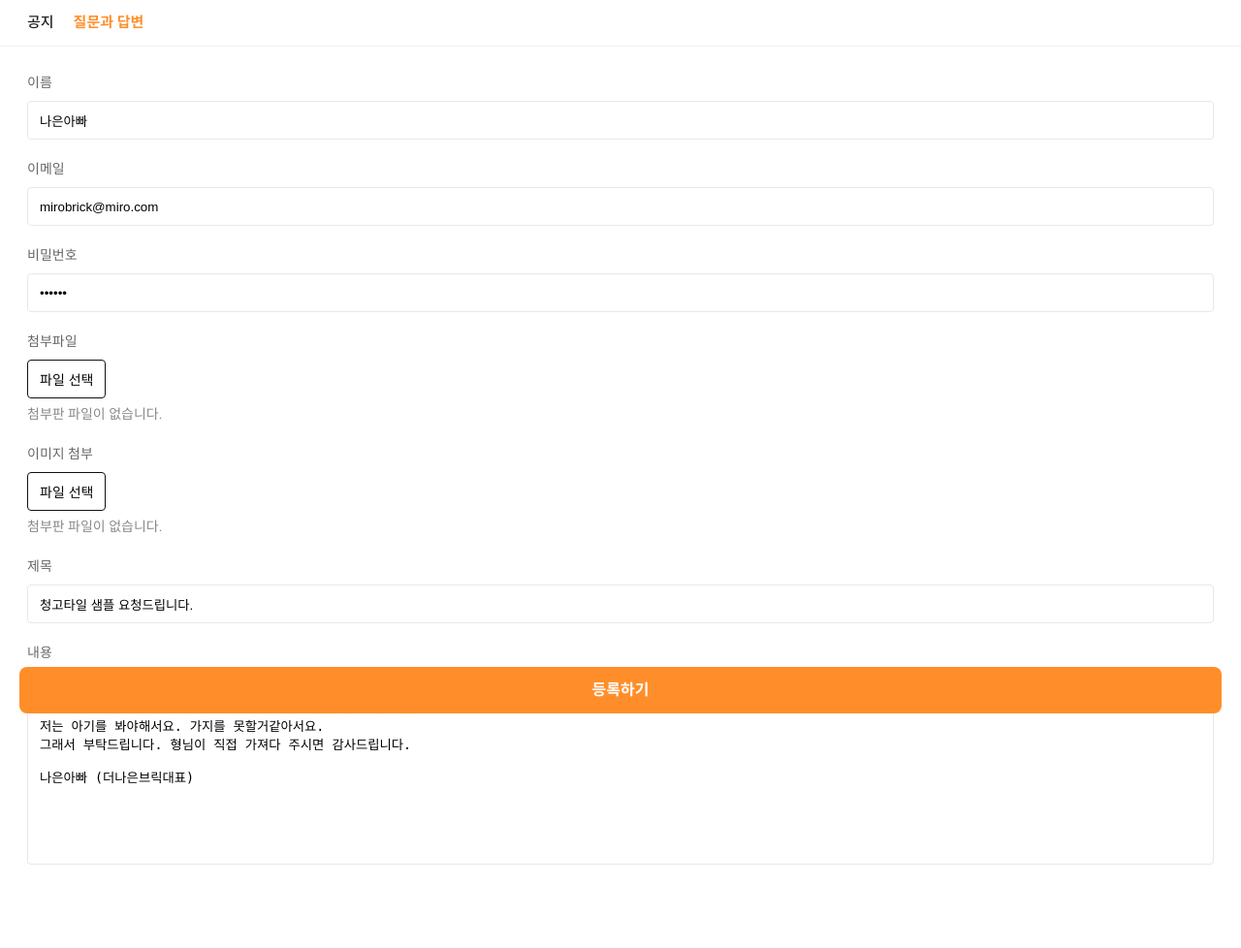
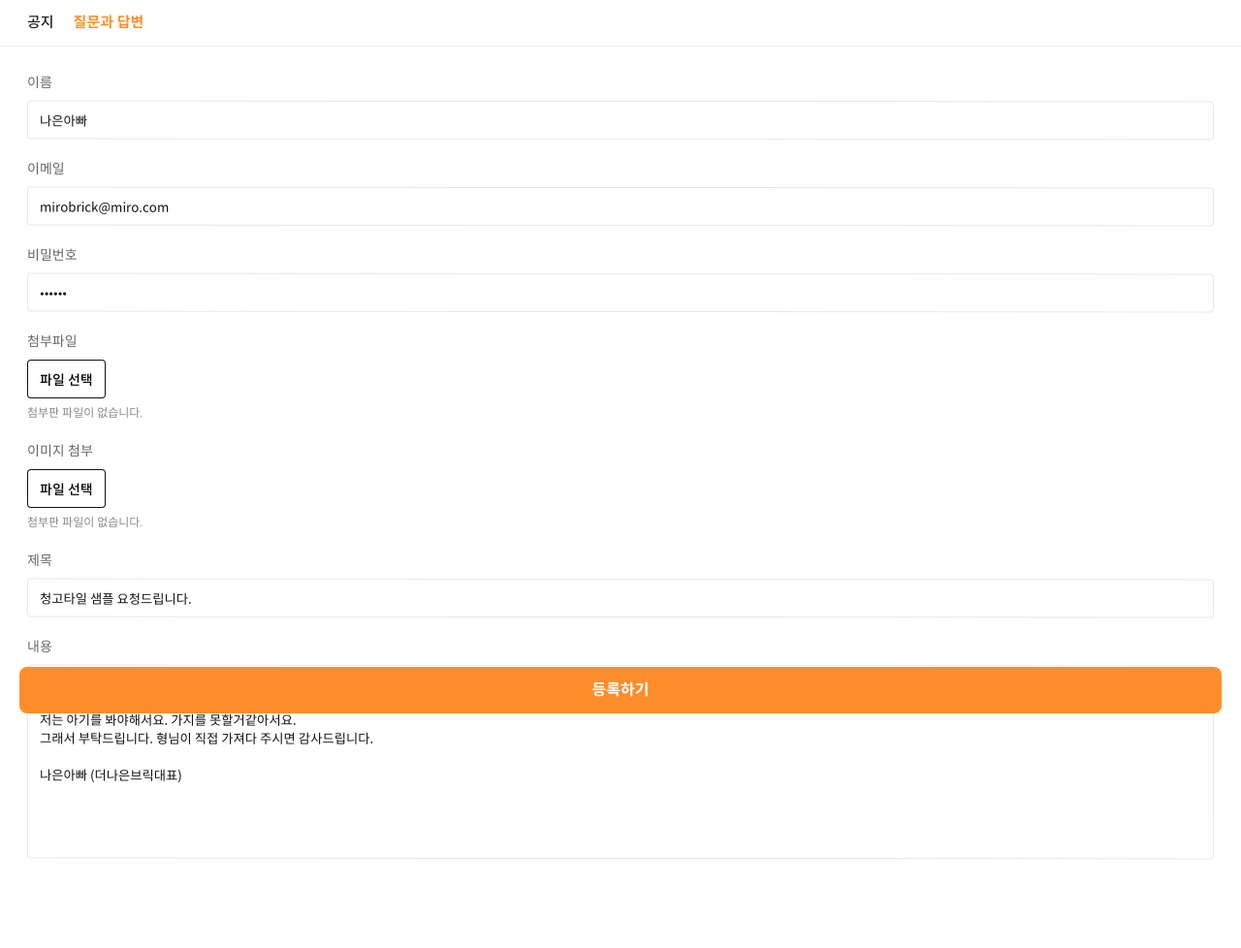
Before and after one commit to Ankooooooo/miro-brick, a PHP site: page /pages/qna_write.html in a window 1280 px wide. Shown: the part 52-1030 px from the top of the page at 97% size. After the commit the page ends 938 px from the top, so only its background shows below. Run offline with PHP 8.4, Linux system fonts and the light colour scheme.

Commit message:
btn, input, textarea 폰트적용, paginatino is-home 컬러 변경, 파일 is-empty font size 변경

```diff
--- a/assets/css/index.css
+++ b/assets/css/index.css
@@ -750,6 +750,8 @@ body > footer .footer__content:not(.open) .footer__content-title::after {
   font-weight: 500;
   border-radius: 0.4rem;
   border: 0.1rem solid #111111;
+  font-family: "Noto Sans KR";
+  transform: rotate(0.04deg);
 }
 .btn.is-secondary:focus, .btn.is-secondary:active {
   background-color: #FF8E2A;
@@ -869,9 +871,13 @@ body > footer .footer__content:not(.open) .footer__content-title::after {
 .pagination span {
   padding-top: 1rem;
   color: #888888;
+  margin: 0 0.8rem;
 }
 .pagination a.is-disabled {
   opacity: 0.3;
+}
+.pagination a.is-disabled > .icon {
+  cursor: default;
 }
 .pagination .num {
   padding: 0.4rem 0;
@@ -888,6 +894,7 @@ body > footer .footer__content:not(.open) .footer__content-title::after {
 }
 .pagination .num.is-home {
   background-color: #EBEBEB;
+  color: #111;
 }
 .pagination .num.is-active {
   background-color: #FF8E2A;
@@ -918,11 +925,17 @@ body > footer .footer__content:not(.open) .footer__content-title::after {
 .form__input {
   padding: 0 1.2rem;
   height: 4rem;
+  font-family: "Noto Sans KR";
+  transform: rotate(0.04deg);
+  color: #111;
 }
 
 .form__textarea {
   padding: 0.8rem 1.2rem;
   resize: none;
+  font-family: "Noto Sans KR";
+  transform: rotate(0.04deg);
+  color: #111;
 }
 
 input[type=file] {
@@ -1748,6 +1761,7 @@ input[type=file] {
 }
 .board .file .file__list li.is-empty {
   color: #888888;
+  font-size: 1.2rem;
 }
 .board .file .file__list li span {
   display: inline-block;
@@ -1762,6 +1776,7 @@ input[type=file] {
   display: inline-block;
   width: 2rem;
   height: 2rem;
+  margin-left: 0.4rem;
   vertical-align: middle;
   background-repeat: no-repeat;
   background-position: center;
@@ -1939,6 +1954,9 @@ input[type=file] {
   .board .file .file__list li + li {
     margin-left: 0.8rem;
     margin-top: 0;
+  }
+  .board .file .file__list li.is-empty {
+    font-size: 1.3rem;
   }
   .board .file .file__list li span {
     max-width: 35.3rem;
--- a/assets/js/base.js
+++ b/assets/js/base.js
@@ -163,7 +163,7 @@ function headerFixedTop() {
         el.navigation.style.top = isPc ? '' : `${height['header']}px` ;
     }
 
-    el.main.style.marginTop = isPc ? '' : `${height['header'] + height['nav']}px`;
+    el.main.style.top = isPc ? '' : `${height['header'] + height['nav']}px`;
 }
 
 window.isTop = false;
@@ -175,7 +175,7 @@ function hadnleScroll() {
     const el = el_navigation && !window.isDetail ? el_navigation : el_header;
 
     if(!isTop && window.viewport !== 'pc')  {
-        el.classList.add('headerShadow');
+        el.classList && el.classList.add('headerShadow');
     } else {
         el.classList && el.classList.remove('headerShadow');
     }
--- a/assets/scss/component/_button.scss
+++ b/assets/scss/component/_button.scss
@@ -26,6 +26,8 @@
         font-weight: 500;
         border-radius: 0.4rem;
         border: 0.1rem solid $gray-111;
+        font-family: 'Noto Sans KR';
+        transform: rotate(0.04deg);
 
         &:focus,
         &:active {
--- a/assets/scss/component/_form.scss
+++ b/assets/scss/component/_form.scss
@@ -25,11 +25,17 @@
 .form__input {
     padding: 0 1.2rem;
     height: 4rem;
+    font-family: 'Noto Sans KR';
+    transform: rotate(0.04deg);
+    color: #111;
 }
 
 .form__textarea {
     padding: 0.8rem 1.2rem;
     resize: none;
+    font-family: 'Noto Sans KR';
+    transform: rotate(0.04deg);
+    color: #111;
 }
 
 //file
--- a/assets/scss/component/_pagination.scss
+++ b/assets/scss/component/_pagination.scss
@@ -20,12 +20,16 @@
     span {
         padding-top: 1rem;
         color: $gray-888;
+        margin: 0 0.8rem;
     }
 
 
     a {
         &.is-disabled {
             opacity: 0.3;
+            > .icon {
+                cursor: default;
+            }
         }
     }
 
@@ -45,6 +49,7 @@
 
         &.is-home {
             background-color: #EBEBEB;
+            color: #111;
         }
 
         &.is-active {
--- a/assets/scss/contents/_contents.scss
+++ b/assets/scss/contents/_contents.scss
@@ -228,6 +228,7 @@ main {
 
                 &.is-empty {
                     color: $gray-888;
+                    font-size: 1.2rem;
                 }
 
                 span {
@@ -245,6 +246,7 @@ main {
                 display: inline-block;
                 width: 2rem;
                 height: 2rem;
+                margin-left: 0.4rem;
                 vertical-align: middle;
                 background-repeat: no-repeat;
                 background-position: center;
@@ -483,6 +485,10 @@ main {
                     + li {
                         margin-left: 0.8rem;
                         margin-top: 0;
+                    }
+
+                    &.is-empty {
+                        font-size: 1.3rem;
                     }
 
                     span {
```
